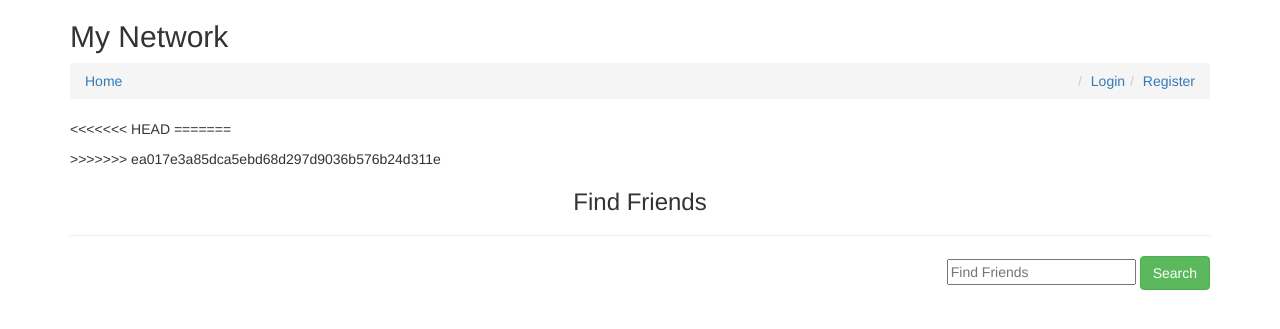
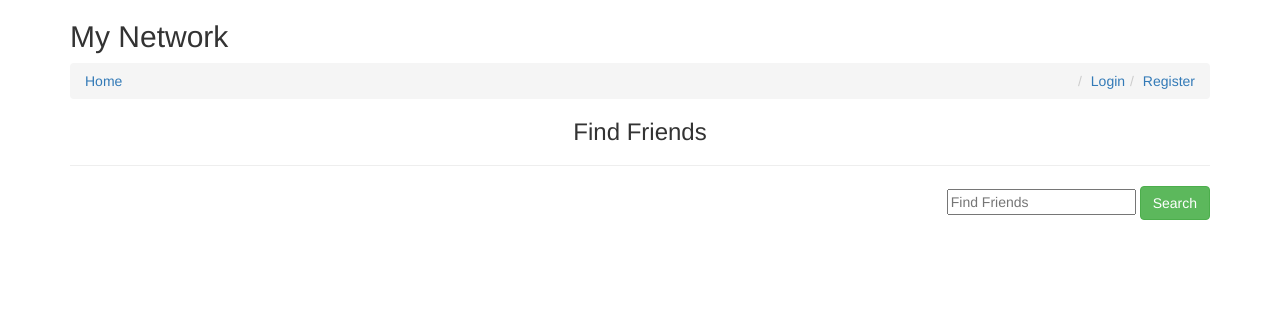
Before and after one commit to saloniautoma/social_networking, a Django app: page /account/userlist/ in a window 1280 px wide. Shown: the top 329 px of the page. Run offline with Django 3.2, Linux system fonts and the light colour scheme; some libraries are stand-ins or nearby versions.

Commit message:
Initial Commit

```diff
--- a/account/templates/user_detail.html
+++ b/account/templates/user_detail.html
@@ -11,13 +11,9 @@
         <a href="{% url 'account:change_password' %}">Change Password</a>
     </p>
     <h4>Profile</h4>
-<<<<<<< HEAD
     {% if r.userprofile.image %}
     <img src="{{r.userprofile.image.url}}" class="img-responsive" height="200px" width="200px"/>
     {% endif %}
-=======
-    <img src="{{r.userprofile.image.url}}" class="img-responsive" height="200px" width="200px"/>
->>>>>>> ea017e3a85dca5ebd68d297d9036b576b24d311e
     <p>Username: {{r.username}}</p>
     <p>First Name: {{r.first_name}}</p>
     <p>Last Name: {{r.last_name}}</p>
--- a/account/templates/user_list.html
+++ b/account/templates/user_list.html
@@ -1,20 +1,13 @@
 {% extends 'base.html' %}
 {% block head %}<title>User List</title>{% endblock %}
 {% block content %}
-<<<<<<< HEAD
 {% if request.user.is_authenticated %}
-=======
->>>>>>> ea017e3a85dca5ebd68d297d9036b576b24d311e
 <p class="pull-right">
         Welcome
         <a href="{% url 'account:profile' %}">{{user}}</a> /
         <a href="{% url 'account:edit_profile' %}">Edit Profile</a> /
         <a href="{% url 'account:change_password' %}">Change Password</a>
-<<<<<<< HEAD
     </p>{% endif %}
-=======
-    </p>
->>>>>>> ea017e3a85dca5ebd68d297d9036b576b24d311e
 <h3 class="text-center">Find Friends</h3><hr>
 <form method="get" action="" class="pull-right">
 
```
